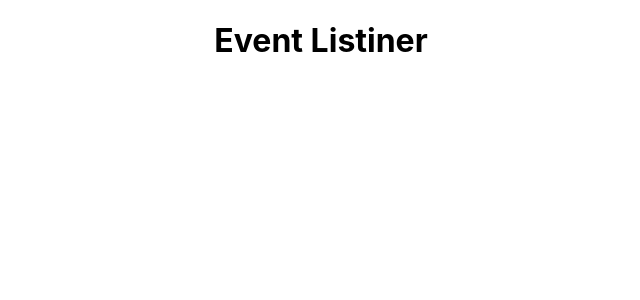
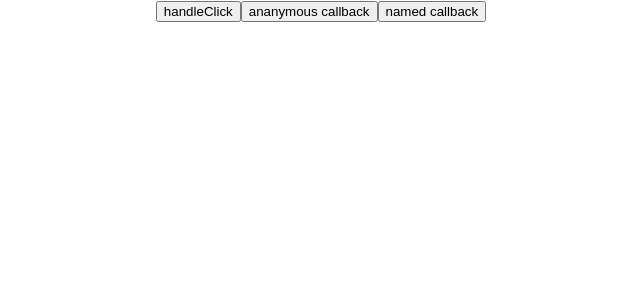
Before and after one commit to lokesh-jegini/reactjs-practice, a React (Create React App) app: page / in a window 1280 px wide. Shown: the top 300 px of the page, without its empty margins (319-959 px from the left). Built offline with nearby package versions, Linux system fonts and the light colour scheme.

Commit message:
inline event listiner

```diff
--- a/src/App.js
+++ b/src/App.js
@@ -2,10 +2,21 @@
 import './App.css';
 
 function App() {
+  const handleClick = () => {
+    alert('clicked');
+  }
   return (
     <div className="App">
-      <h1>Event Listiner</h1>
+        <button onClick={handleClick}>handleClick</button>
+      {/* <button onClick={handleClick()}>handleClick()</button> */}
+      <button onClick={() => {
+        handleClick();
+      }}>ananymous callback</button>
+        <button onClick={function loki() {
+        handleClick();
+      }}>named callback</button>
     </div>
+
   );
 }
 
```
Also changed, not shown: 1 other file (tests, documents, lock files or other folders).
